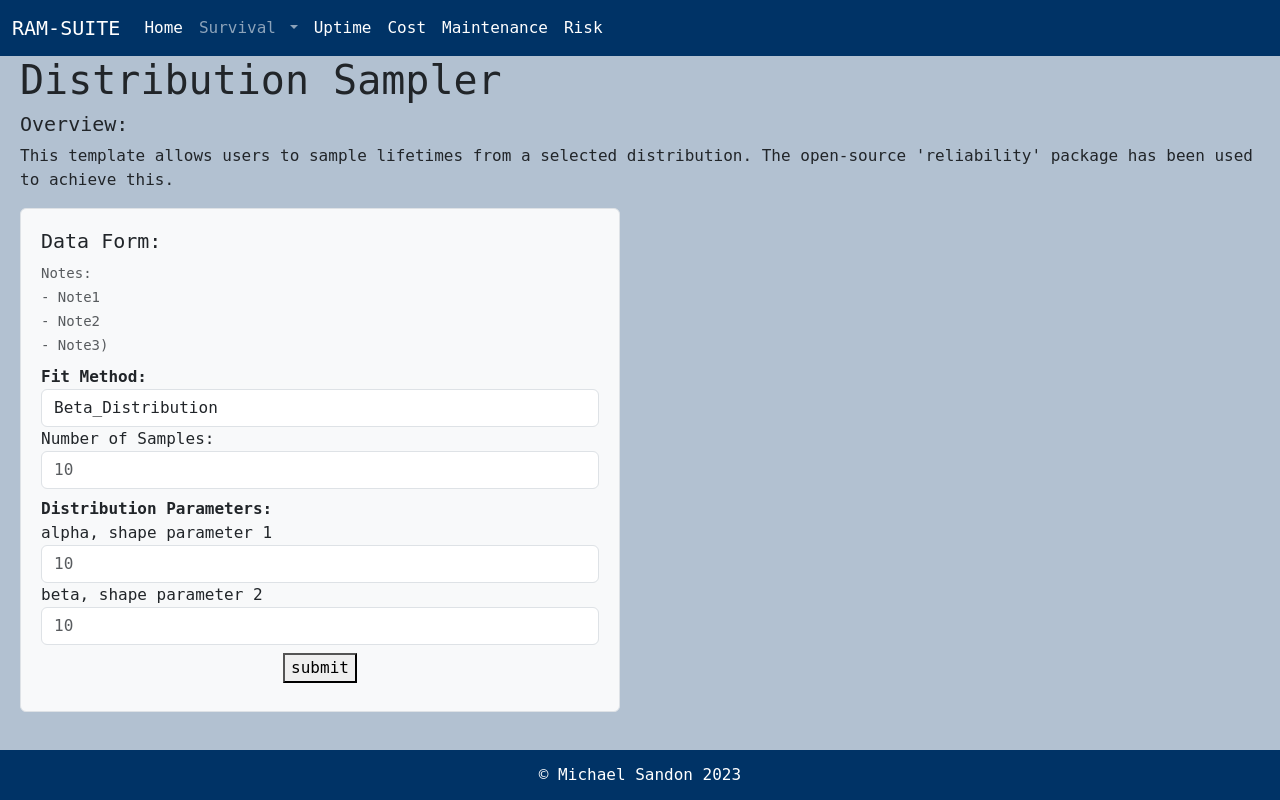
After one commit to michaelsandon/RAMSuite, a Flask app: page /survival/distsample/ in a window 1280 px wide. The commit adds this page. Run offline with Flask 3, Linux system fonts and the light colour scheme; some libraries are stand-ins or nearby versions.

Commit message:
survival fit and result complete with cosmetic updates. Sampling pages started

```diff
--- a/app/main/main_data.py
+++ b/app/main/main_data.py
@@ -11,11 +11,11 @@ site_map = [{
   'lifetime anaylsis modules to determine failure patterns',
   'Children': [{
     'Name': "Sampling",
-    'Route': "survival.sample",
+    'Route': "survival.distsample",
     'Desc': "main.index"
   }, {
-    'Name': "Weibull Fit",
-    'Route': "survival.weibullfit",
+    'Name': "Survival Fit",
+    'Route': "survival.survivalfit",
     'Desc': "main.index"
   }]
 }, {
--- a/app/static/css/style.css
+++ b/app/static/css/style.css
@@ -1,13 +1,24 @@
+/*-------------------Generic Styling----------*/
+
 * {
   font-family: monospace, "Nunito Sans", -apple-system, BlinkMacSystemFont, "Segoe UI", Roboto, "Helvetica Neue", Arial, sans-serif, "Apple Color Emoji", "Segoe UI Emoji", "Segoe UI Symbol";
 }
 
+form {
+  width: 60%;
+  max-width: 600px;
+  min-width: 400px;
+  padding: 20px;
+}
+
+/*------------------- Home Page Styling ---------------------*/
 #home-background {
   background-image: linear-gradient(
     rgba(0, 51, 102,0.8),rgba(0, 51, 102,0.8)),
     url("/static/img/reliability_background.jpg");
   height: 100vh;
 }
+
 
 #tile-container {
   overflow: auto;
@@ -18,6 +29,8 @@
   writing-mode: vertical-lr;
 }
 
+
+/*------------------- Base App Styling ---------------------*/
 #content {
   background: rgba(0, 51, 102,0.3);
   padding-left: 20px;
@@ -39,10 +52,8 @@
   vertical-align: middle;
 }
 
-form {
-  width: 60%;
-  max-width: 600px;
-  min-width: 400px;
-  padding: 20px;
 
+/*------------------- Generic Styling available for Base App content ---------------------*/
+.content-container {
+  width: 80%;
 }
--- a/app/survival/routes.py
+++ b/app/survival/routes.py
@@ -9,20 +9,20 @@ def index():
   return render_template('survival/index.html')
 
 
-@bp.route('/sample/')
-def sample():
-  return render_template('survival/index.html')
+@bp.route('/distsample/')
+def distsample():
+  return render_template('survival/distsample.html')
 
 
-@bp.route('/weibullfit/')
-def weibullfit():
-  return render_template('survival/weibullfit.html')
+@bp.route('/survivalfit/')
+def survivalfit():
+  return render_template('survival/survivalfit.html')
 
 
-@bp.route('/weibullfit/result/', methods=["GET", "POST"])
-def weibullfit_result():
+@bp.route('/survivalfit/result/', methods=["GET", "POST"])
+def survivalfit_result():
   if request.method == "GET":
-    return render_template('survival/weibullfit_result.html')
+    return render_template('survival/survivalfit_result.html')
   else:
     #convert form request to input dictionary and then to dataframe
     observed_life_data_dict = {
@@ -35,7 +35,7 @@ def weibullfit_result():
 
     #manage checkboxes
     plots_options = {}
-    for plotkey in ['probability_plot', 'sf_plot', 'mle_plot']:
+    for plotkey in ['probability_plot', 'sf_plot', 'km_plot']:
       if plotkey in request.form:
         plots_options[plotkey] = True
       else:
@@ -48,7 +48,7 @@ def weibullfit_result():
       output="html",
       method=request.form['fitmethod'])
 
-    return render_template('survival/weibullfit_result.html',
+    return render_template('survival/survivalfit_result.html',
                            method="post",
                            data=analysis_results['Datatables'],
                            plots=analysis_results['Plots'])
--- /dev/null
+++ b/app/survival/static/js/distsample.js
@@ -0,0 +1,49 @@
+const distributions = {
+  'Beta_Distribution':{param1:"alpha, shape parameter 1",
+                       param2:"beta, shape parameter 2",
+                       param3:"hidden"},
+  'Exponential_Distribution':{param1:"Lambda, scale parameter",
+                              param2:"gamma, optional offset parameter",
+                              param3:"hidden"},
+  'Gamma_Distribution':{param1:"alpha, scale parameter",
+                        param2:"beta, shape parameter",
+                        param3:"gamma, optional offset parameter"},
+  'Gumbel_Distribution':{param1:"mu – Location parameter",
+                         param2:"sigma – Scale parameter. Must be > 0",
+                        param3:"hidden"},
+  'Loglogistic_Distribution':{param1:"alpha, scale parameter",
+                              param2:"beta, shape parameter",
+                              param3:"gamma, optional offset parameter"},
+  'Lognormal_Distribution':{param1:"mu – Location parameter",
+                            param2:"sigma – Scale parameter. Must be > 0",
+                           param3:"gamma, optional offset parameter"},
+  'Normal_Distribution':{param1:"mu – Location parameter",
+                         param2:"sigma – Scale parameter. Must be > 0",
+                        param3:"hidden"},
+  'Weibull_Distribution':{param1:"alpha, scale parameter",
+                        param2:"beta, shape parameter",
+                        param3:"gamma, optional offset parameter"}
+}
+
+function updateform(){
+  var dist = $( "#dist" ).val();
+
+  for(param of ["param1","param2","param3"]){
+    if(distributions[dist][param]=="hidden"){
+      $("#"+param).attr( "type", "hidden")
+      $("label[for='"+param+"']").css("display","none")
+    } else {
+      $("label[for='"+param+"']").text(distributions[dist][param])
+      $("label[for='"+param+"']").css("display","inline-block")
+      $("#"+param).attr("type","number")
+    }
+  }
+}
+
+$( "#dist" ).on( "change", function() {
+  updateform();
+})
+
+$( window ).on( "load", function() {
+  updateform();
+} );
--- /dev/null
+++ b/app/templates/survival/distsample.html
@@ -0,0 +1,63 @@
+{% extends 'base_app.html' %}
+{% block head %}
+  {{super()}}
+{% endblock %}
+
+{% block content %}
+<div>
+  <h1>Distribution Sampler</h1>
+</div>
+
+<div>
+  <h5>Overview:</h5>
+  <p>This template allows users to sample lifetimes from a selected distribution. The open-source 'reliability' package has been used to achieve this.</p>
+</div>
+
+<div>
+  <form class ="rounded border bg-light my-2" id="survival-form" method="POST" action="{{url_for('survival.survivalfit_result')}}">
+    <h5>Data Form:</h5>
+    <div><small class="form-text text-muted">
+      Notes: <br>
+      - Note1  <br>
+      - Note2  <br>
+      - Note3)  <br>
+    </small></div>
+    <div class="form-group mt-2">
+      <label for="dist"><strong>Fit Method:</strong></label>
+      <select class="form-control" name="dist" id="dist">
+        {% for item in ['Beta_Distribution','Exponential_Distribution','Gamma_Distribution','Gumbel_Distribution','Loglogistic_Distribution','Lognormal_Distribution','Normal_Distribution','Weibull_Distribution'] %}
+        <option value="{{item}}">{{item}}</option>
+        {% endfor %}
+      </select>
+    </div>
+    <div class="form-group">
+      <label for="n_samples">Number of Samples:</label>
+      <input type="number" class="form-control" id="n_samples" name="n_samples" placeholder="10">
+    </div>
+    <div class="mt-2"><strong>Distribution Parameters:</strong></div>
+    <div class="form-group">
+      <label for="param1">Parameter 1:</label>
+      <input type="number" class="form-control" id="param1" name="param1" placeholder="10">
+    </div>
+    <div class="form-group">
+      <label for="param2">Parameter 2:</label>
+      <input type="number" class="form-control" id="param2" name="param2" placeholder="10">
+    </div>
+    <div class="form-group">
+      <label for="param3">Parameter 3:</label>
+      <input type="number" class="form-control" id="param3" name="param3" placeholder="10">
+    </div>
+    <div class="d-flex justify-content-center m-2">
+      <button type="submit" class="m-auto">submit</button>
+    </div>
+  </form>
+</div>
+
+{% endblock %}
+
+
+{% block scripts %}
+{{super()}}
+<script type="text/javascript" src="https://cdn.jsdelivr.net/npm/handsontable/dist/handsontable.full.min.js"></script>
+<script src="{{url_for('survival.static', filename='js/distsample.js')}}"></script>
+{% endblock %}
```
Also changed, not shown: app/survival/static/helpers/survival_functions.py (+55 -27 lines), app/survival/static/js/survivalfit.js (renamed from app/survival/static/js/survival.js, +4 -4 lines), app/templates/survival/survivalfit.html (renamed from app/templates/survival/weibullfit.html, +19 -9 lines), app/templates/survival/survivalfit_result.html (added, +32 -0 lines), app/templates/survival/weibullfit_result.html (deleted, +0 -34 lines), 1 other file.
